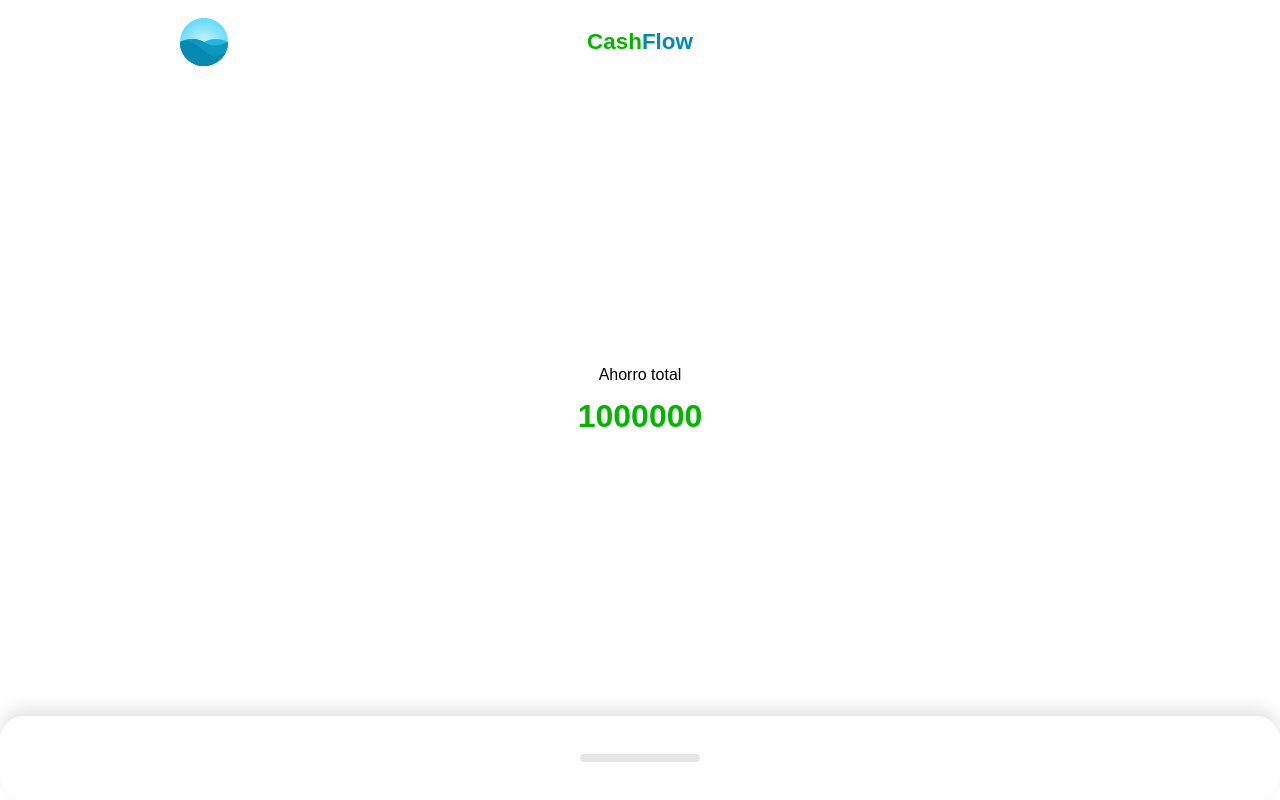
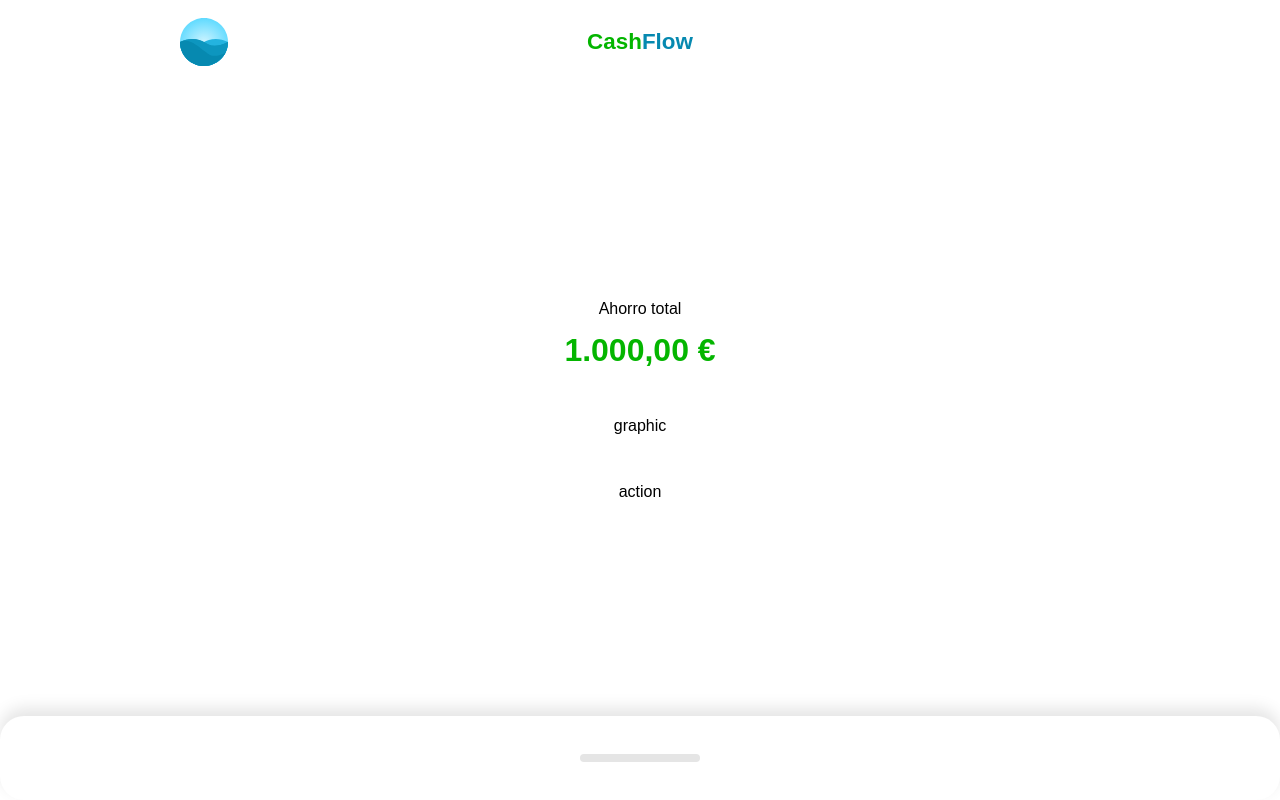
Before and after one commit to jyunakaike/vueCashFlowMobile, a Vue app: page / in a window 1280 px wide. Built offline with nearby package versions, Linux system fonts and the light colour scheme.

Commit message:
feat: Intl currency in resume

```diff
--- a/src/components/Home.vue
+++ b/src/components/Home.vue
@@ -7,10 +7,16 @@
             <Resume
                 :total-label="'Ahorro total'"
                 :label="label"
-                :total-amount="1000000"
+                :total-amount="1000"
                 :amount="amount"
-            />
-
+            >
+                <template #graphic>
+                    graphic
+                </template>
+                <template #action>
+                    action
+                </template>
+            </Resume>
         </template>
         <template #movements>
             <Movements />
--- a/src/components/Resume/index.vue
+++ b/src/components/Resume/index.vue
@@ -1,11 +1,22 @@
 <template>
     <main>
         <p>{{ labelVisual }}</p>
-        <h1>{{ amountVisual }}</h1>
+        <h1> {{ amountCurrency }}</h1>
+        <div class="graphic">
+            <slot name="graphic"></slot>
+        </div>
+        <div>
+            <slot name="action"></slot>
+        </div>
     </main>
 </template>
 
 <script>
+const currencyFormatter = new Intl.NumberFormat("de-DE", {
+    style: "currency",
+    currency: "EUR"
+});
+
 export default {
     props: {
         totalLabel: {
@@ -29,6 +40,9 @@ export default {
         },
         amountVisual() {
             return this.amount !== null ? this.amount : this.totalAmount;
+        },
+        amountCurrency() {
+            return currencyFormatter.format(this.amountVisual)
         }
     },
 };
```
